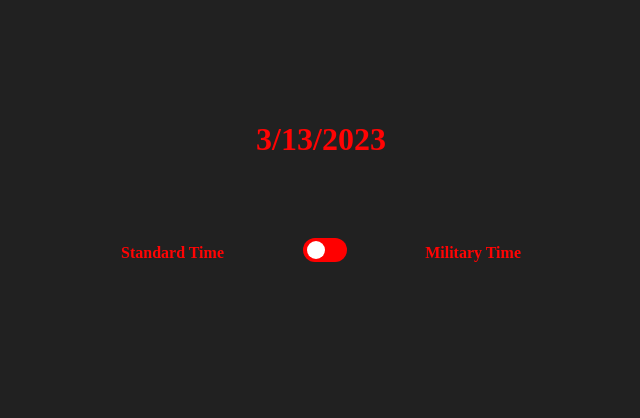
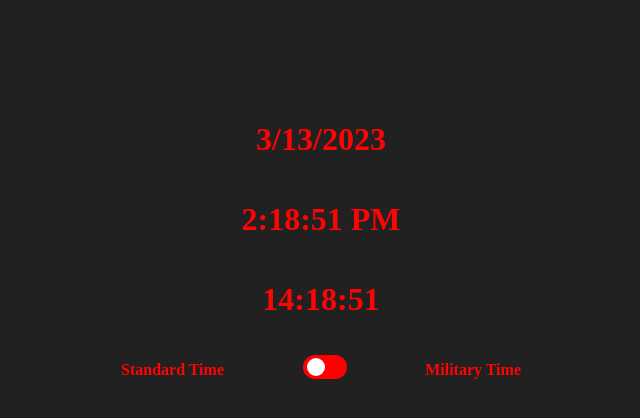
Before and after one commit to pabi26/Digital-Clock, a plain HTML site: page index.html in a window 1280 px wide. Shown: the whole page, without its empty margins (319-959 px from the left). Drawn offline with Linux system fonts and the light colour scheme; a web font is replaced by a local one.

Commit message:
time render functions fixed

```diff
--- a/clock.html
+++ /dev/null
@@ -1,10 +0,0 @@
-<html>
-  <head>
-    <title>My Clock</title>
-    <link rel="stylesheet" type="text/css" href="style.css">
-  </head>
-  <body onload="updateTime()">
-    <div id="clock"></div>
-    <script src="script.js"></script>
-  </body>
-</html>
--- a/index.html
+++ b/index.html
@@ -13,10 +13,11 @@
 <body>
     <main id="clock">
         <h1 id="date"></h1>
-        <h1 id="time"></h1>
+        <h1 id="standardTime"></h1>
+        <h1 id="militaryTime"></h1>
         <div id="display-time">
             <h4>Standard Time</h4>
-            <label class="toggle">
+            <label id="toggle">
                 <input type="checkbox">
                 <span class="slider"></span>
             </label>
--- a/index.js
+++ b/index.js
@@ -1,15 +1,67 @@
+const toggleSwitch = document.getElementById('toggle')
+
 function updateDate() {
     let now = new Date();
     let day = now.getDate();
-    let month = now.getMonth() + 1; // add 1 to get the correct month
+    let month = now.getMonth() + 1;
     let year = now.getFullYear();
-
-    // display the current  date
 
     let date = document.getElementById('date');
     date.textContent = month + '/' + day + "/" + year;
+}
+updateDate()
 
-}
 
-// call updateTime function every second
-updateDate()
+
+function updateStandardTime() {
+    let now = new Date();
+    let hours = now.getHours();
+    let minutes = now.getMinutes();
+    let seconds = now.getSeconds();
+
+    let ampm = hours >= 12 ? 'PM' : 'AM';
+    hours = hours % 12;
+    hours = hours ? hours : 12;
+    minutes = minutes < 10 ? '0' + minutes : minutes;
+    seconds = seconds < 10 ? '0' + seconds : seconds;
+    let standardTime = hours + ':' + minutes + ':' + seconds + ' ' + ampm;
+
+
+    // update the clock display
+    document.getElementById('standardTime').innerHTML = standardTime;
+
+    setTimeout(updateStandardTime, 1000);
+  }
+  updateStandardTime()
+
+
+
+  function updateMilitaryTime() {
+    let now = new Date();
+    let hours = now.getHours();
+    let minutes = now.getMinutes();
+    let seconds = now.getSeconds();
+
+
+    hours = now.getHours();
+    hours = hours < 10 ? '0' + hours : hours;
+    let militaryTime = hours + ':' + minutes + ':' + seconds;
+
+    document.getElementById('militaryTime').innerHTML = militaryTime;
+
+
+    setTimeout(updateMilitaryTime, 1000);
+  }
+
+  updateMilitaryTime()
+
+
+toggleSwitch.addEventListener('click', function(){
+    if (event.target.checked){
+        console.log('clicked')
+        updateMilitaryTime()
+    } else if (event.target.checked === false){
+        console.log('not clicked')
+        updateStandardTime()
+    }
+})
--- a/styles.css
+++ b/styles.css
@@ -25,7 +25,7 @@ label{
   margin: 0 auto;
   margin-top: 15px;
 }
-.toggle {
+#toggle {
   position: relative;
   display: inline-block;
   width: 44px;
```
Also changed, not shown: script.js (deleted, +0 -27 lines).
